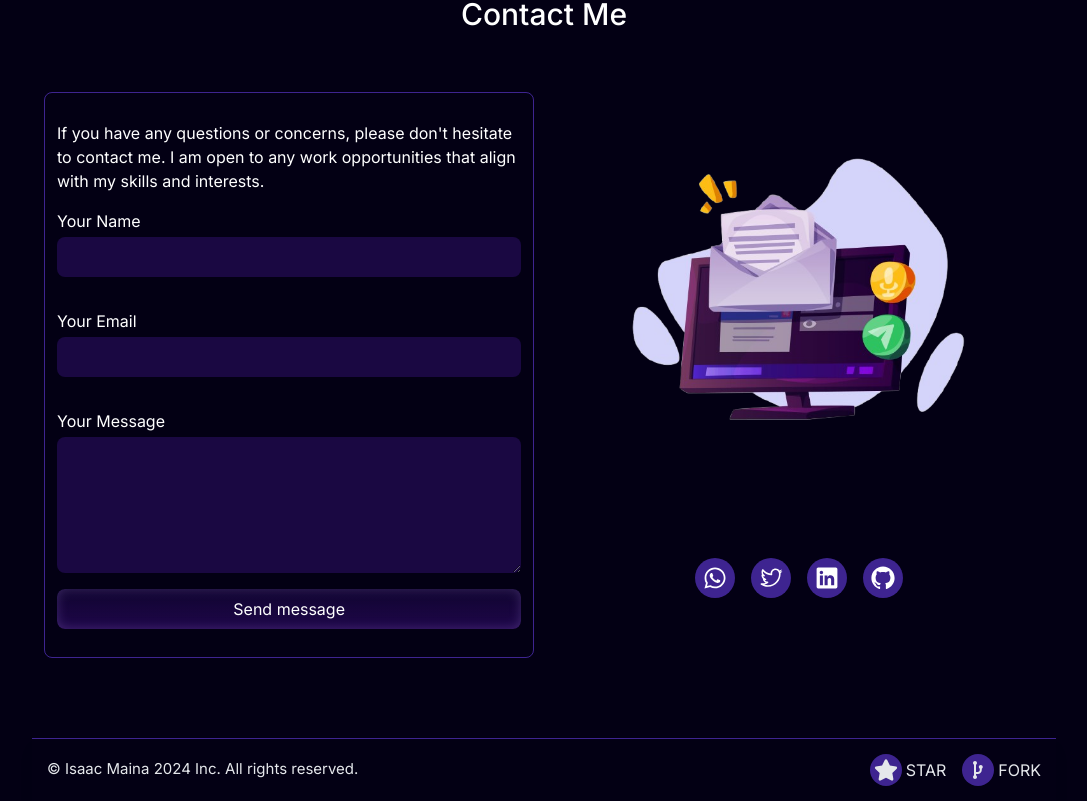
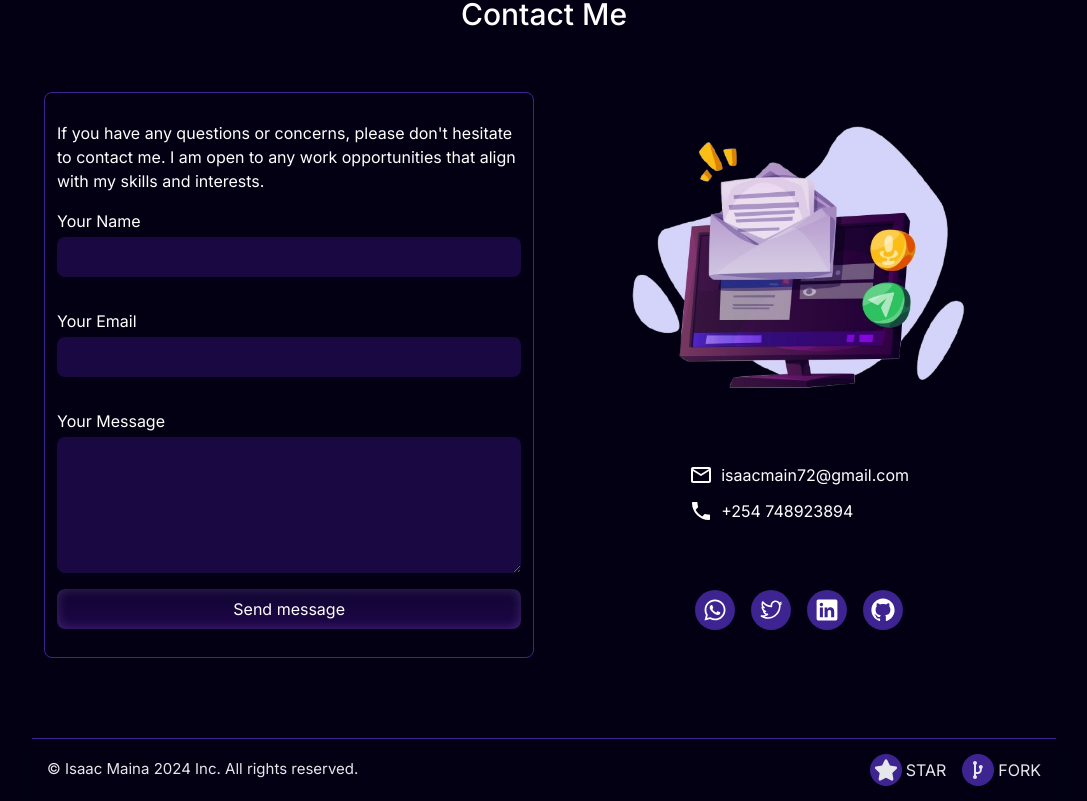
Before and after one commit to isaacmain254/my-website, a Next.js app: page / in a window 1280 px wide. Shown: the part 7063-7864 px from the top of the page, without its empty margins (96-1183 px from the left). Built offline with nearby package versions, Linux system fonts and the light colour scheme; a web font is replaced by a local one.

Commit message:
add: include email and phone contact information in the contact section

```diff
--- a/components/main/contact.tsx
+++ b/components/main/contact.tsx
@@ -1,6 +1,7 @@
 "use client";
 
 import { SparklesIcon } from "@heroicons/react/24/solid";
+import { MdOutlineEmail, MdLocalPhone } from "react-icons/md";
 import React, { useEffect, useRef } from "react";
 import { useFormState } from "react-dom";
 import Image from "next/image";
@@ -100,6 +101,17 @@ const Contact = () => {
             width={350}
             height={350}
           />
+
+          <div>
+            <div className="flex items-center gap-2">
+              <MdOutlineEmail className="text-2xl" />
+              <span>isaacmain72@gmail.com</span>
+            </div>
+            <div className="flex items-center gap-2 py-3">
+              <MdLocalPhone className="text-2xl" />
+              <span>+254 748923894</span>
+            </div>
+          </div>
           <div className="flex gap-4">
             {SOCIALS.map((social, index) => (
               <Link
```
